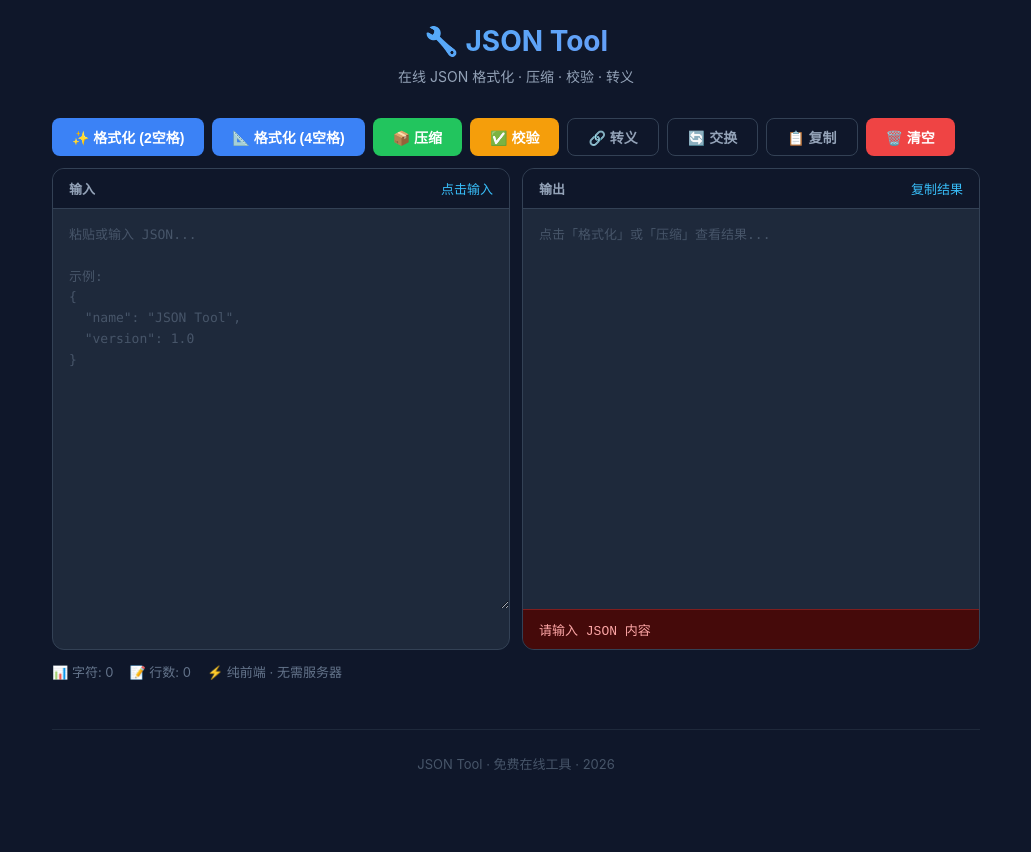
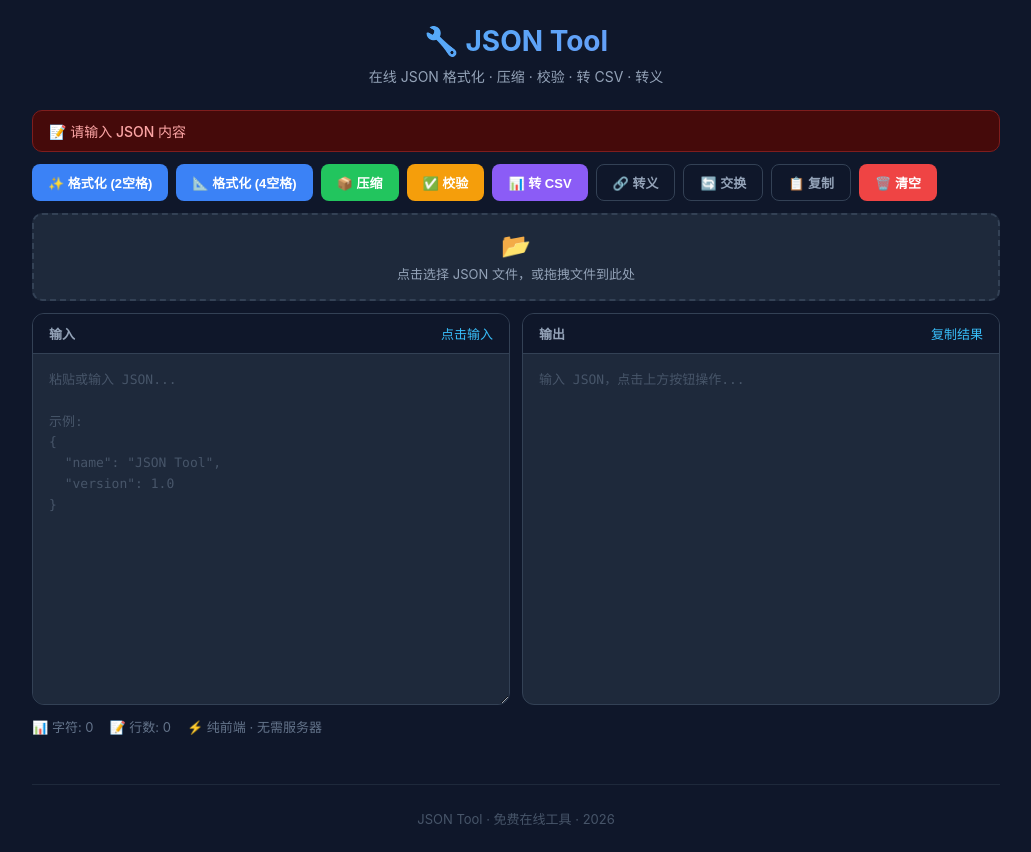
Before and after one commit to 675435543/json-tool, a React (Vite) app: page / in a window 1280 px wide. Both pictures are taken after a click on the button "🔗 转义". Shown: the whole page, without its empty margins (124-1155 px from the left). Before the commit the page ends 800 px from the top, so only its background shows below. Built offline with nearby package versions, Linux system fonts and the light colour scheme.

Commit message:
feat: 新增上传JSON文件 + 拖拽上传 + JSON转CSV

```diff
--- a/src/App.css
+++ b/src/App.css
@@ -12,14 +12,14 @@ body {
 }
 
 .container {
-  max-width: 960px;
+  max-width: 1000px;
   margin: 0 auto;
   padding: 24px 16px;
 }
 
 header {
   text-align: center;
-  margin-bottom: 32px;
+  margin-bottom: 24px;
 }
 
 header h1 {
@@ -36,6 +36,32 @@ header p {
   font-size: 14px;
 }
 
+/* ===== Toast 通知条 ===== */
+.toast {
+  padding: 10px 16px;
+  border-radius: 10px;
+  font-size: 14px;
+  font-weight: 500;
+  margin-bottom: 12px;
+  display: none;
+  align-items: center;
+  gap: 8px;
+}
+.toast.show {
+  display: flex;
+}
+.toast.success {
+  background: #052e16;
+  color: #86efac;
+  border: 1px solid #166534;
+}
+.toast.error {
+  background: #450a0a;
+  color: #fca5a5;
+  border: 1px solid #7f1d1d;
+}
+
+/* ===== 工具栏 ===== */
 .toolbar {
   display: flex;
   gap: 8px;
@@ -44,13 +70,14 @@ header p {
 }
 
 .btn {
-  padding: 8px 20px;
+  padding: 8px 16px;
   border: none;
   border-radius: 8px;
-  font-size: 14px;
+  font-size: 13px;
   font-weight: 600;
   cursor: pointer;
   transition: all 0.15s;
+  white-space: nowrap;
 }
 
 .btn:active {
@@ -99,6 +126,43 @@ header p {
   background: #dc2626;
 }
 
+.btn-purple {
+  background: #8b5cf6;
+  color: white;
+}
+.btn-purple:hover {
+  background: #7c3aed;
+}
+
+/* ===== 上传区域 ===== */
+.upload-zone {
+  border: 2px dashed #334155;
+  border-radius: 10px;
+  padding: 16px;
+  text-align: center;
+  margin-bottom: 12px;
+  cursor: pointer;
+  transition: all 0.2s;
+  background: #1e293b;
+}
+.upload-zone:hover {
+  border-color: #3b82f6;
+  background: #1e3a5f;
+}
+.upload-zone.dragover {
+  border-color: #22c55e;
+  background: #052e16;
+}
+.upload-zone p {
+  color: #94a3b8;
+  font-size: 13px;
+}
+.upload-zone .file-icon {
+  font-size: 24px;
+  margin-bottom: 4px;
+}
+
+/* ===== 编辑器区域 ===== */
 .editor-area {
   display: grid;
   grid-template-columns: 1fr;
@@ -116,6 +180,8 @@ header p {
   border-radius: 12px;
   border: 1px solid #334155;
   overflow: hidden;
+  display: flex;
+  flex-direction: column;
 }
 
 .panel-header {
@@ -128,6 +194,7 @@ header p {
   font-size: 13px;
   font-weight: 600;
   color: #94a3b8;
+  flex-shrink: 0;
 }
 
 .panel-header .action-link {
@@ -141,7 +208,8 @@ header p {
 
 textarea {
   width: 100%;
-  height: 400px;
+  min-height: 350px;
+  flex: 1;
   background: #1e293b;
   border: none;
   color: #e2e8f0;
@@ -160,7 +228,8 @@ textarea::placeholder {
 
 .output-area {
   width: 100%;
-  min-height: 400px;
+  min-height: 350px;
+  flex: 1;
   padding: 16px;
   font-family: 'JetBrains Mono', 'Fira Code', 'Consolas', monospace;
   font-size: 13px;
@@ -170,30 +239,29 @@ textarea::placeholder {
   overflow: auto;
 }
 
-.error-msg {
+/* ===== 底部错误行指示 ===== */
+.error-lines {
   background: #450a0a;
   color: #fca5a5;
-  padding: 10px 16px;
+  padding: 8px 16px;
   font-size: 13px;
   font-family: monospace;
   border-top: 1px solid #7f1d1d;
+  flex-shrink: 0;
+  display: none;
+}
+.error-lines.show {
+  display: block;
 }
 
-.success-msg {
-  background: #052e16;
-  color: #86efac;
-  padding: 10px 16px;
-  font-size: 13px;
-  font-family: monospace;
-  border-top: 1px solid #166534;
-}
-
+/* ===== 底部状态栏 ===== */
 .stats-bar {
   display: flex;
   gap: 16px;
   margin-top: 12px;
   font-size: 13px;
   color: #64748b;
+  flex-wrap: wrap;
 }
 
 .stats-bar span {
@@ -210,12 +278,3 @@ footer {
   font-size: 13px;
   color: #475569;
 }
-
-footer a {
-  color: #38bdf8;
-  text-decoration: none;
-}
-
-.spacer {
-  margin-top: 4px;
-}
--- a/src/App.tsx
+++ b/src/App.tsx
@@ -1,124 +1,244 @@
-import { useState, useCallback, useRef } from 'react'
+import { useState, useCallback, useRef, useEffect } from 'react'
+import type { DragEvent, ChangeEvent } from 'react'
 import './App.css'
 
 function App() {
   const [input, setInput] = useState('')
   const [output, setOutput] = useState('')
-  const [error, setError] = useState('')
-  const [success, setSuccess] = useState('')
+  const [toast, setToast] = useState<{ type: 'success' | 'error'; msg: string } | null>(null)
+  const [errorInfo, setErrorInfo] = useState('')
   const [charCount, setCharCount] = useState(0)
   const [lineCount, setLineCount] = useState(0)
-  const outputRef = useRef<HTMLDivElement>(null)
+  const [dragOver, setDragOver] = useState(false)
+  const toastTimer = useRef<ReturnType<typeof setTimeout>>(null)
+  const textareaRef = useRef<HTMLTextAreaElement>(null)
+  const fileInputRef = useRef<HTMLInputElement>(null)
+
+  // Toast
+  const showToast = useCallback((type: 'success' | 'error', msg: string) => {
+    if (toastTimer.current) clearTimeout(toastTimer.current)
+    setToast({ type, msg })
+    toastTimer.current = setTimeout(() => setToast(null), 3000)
+  }, [])
 
   const updateStats = useCallback((text: string) => {
     setCharCount(text.length)
     setLineCount(text ? text.split('\n').length : 0)
   }, [])
 
-  const handleInputChange = useCallback((e: React.ChangeEvent<HTMLTextAreaElement>) => {
-    const val = e.target.value
-    setInput(val)
-    updateStats(val)
-    setError('')
-    setSuccess('')
-  }, [updateStats])
+  const parseError = useCallback((e: any, jsonStr: string): string => {
+    const msg = (e as Error).message || 'JSON 格式错误'
+    const match = msg.match(/position\s+(\d+)/)
+    if (match) {
+      const pos = parseInt(match[1])
+      const before = jsonStr.slice(0, pos)
+      const line = before.split('\n').length
+      const lastNewline = before.lastIndexOf('\n')
+      const col = pos - lastNewline
+      return `❌ 第 ${line} 行 · 第 ${col} 列: ${msg.replace(/^.*?position\s+\d+\s*/g, '')}`
+    }
+    return `❌ ${msg}`
+  }, [])
 
-  const formatJSON = useCallback((indent: number) => {
-    if (!input.trim()) {
-      setError('请输入 JSON 内容')
+  // ============ 上传文件 ============
+
+  const readFile = useCallback((file: File) => {
+    if (!file.name.endsWith('.json') && file.type !== 'application/json') {
+      showToast('error', `❌ 只支持 .json 文件，你上传的是 ${file.name}`)
+      return
+    }
+    const reader = new FileReader()
+    reader.onload = (e) => {
+      const text = e.target?.result as string
+      setInput(text)
+      updateStats(text)
+      setErrorInfo('')
+      showToast('success', `📂 已加载 ${file.name}`)
+    }
+    reader.onerror = () => {
+      showToast('error', '❌ 文件读取失败')
+    }
+    reader.readAsText(file)
+  }, [updateStats, showToast])
+
+  const handleDragOver = useCallback((e: DragEvent) => {
+    e.preventDefault()
+    e.stopPropagation()
+    setDragOver(true)
+  }, [])
+
+  const handleDragLeave = useCallback((e: DragEvent) => {
+    e.preventDefault()
+    e.stopPropagation()
+    setDragOver(false)
+  }, [])
+
+  const handleDrop = useCallback((e: DragEvent) => {
+    e.preventDefault()
+    e.stopPropagation()
+    setDragOver(false)
+    const files = e.dataTransfer.files
+    if (files.length > 0) {
+      readFile(files[0])
+    }
+  }, [readFile])
+
+  const handleFileSelect = useCallback((e: ChangeEvent<HTMLInputElement>) => {
+    const files = e.target.files
+    if (files && files.length > 0) {
+      readFile(files[0])
+    }
+    e.target.value = ''
+  }, [readFile])
+
+  const handleClickUpload = useCallback(() => {
+    fileInputRef.current?.click()
+  }, [])
+
+  // ============ 操作按钮 ============
+
+  const tryParseJSON = useCallback((trimmed: string): any | null => {
+    try {
+      return JSON.parse(trimmed)
+    } catch {
+      return null
+    }
+  }, [])
+
+  const doFormat = useCallback((indent: number) => {
+    const trimmed = input.trim()
+    if (!trimmed) {
+      showToast('error', '📝 请输入 JSON 内容')
       return
     }
     try {
-      const parsed = JSON.parse(input)
+      const parsed = JSON.parse(trimmed)
       const formatted = JSON.stringify(parsed, null, indent)
       setOutput(formatted)
-      setError('')
-      setSuccess('✅ 格式化成功！')
+      setErrorInfo('')
+      showToast('success', `✅ 已格式化（${indent > 0 ? indent + ' 空格' : '压缩'}）`)
       updateStats(formatted)
     } catch (e: any) {
-      const msg = e.message || 'JSON 格式错误'
-      // Try to extract line/column
-      const match = msg.match(/position\s+(\d+)/)
-      if (match) {
-        const pos = parseInt(match[1])
-        const before = input.slice(0, pos)
-        const line = before.split('\n').length
-        const col = pos - before.lastIndexOf('\n')
-        setError(`❌ 第 ${line} 行 第 ${col} 列: ${msg}`)
-      } else {
-        setError(`❌ ${msg}`)
-      }
-      setSuccess('')
+      const errMsg = parseError(e, trimmed)
+      setErrorInfo(errMsg)
+      showToast('error', errMsg)
     }
-  }, [input, updateStats])
+  }, [input, parseError, showToast, updateStats])
 
-  const handleBeautify = useCallback(() => formatJSON(2), [formatJSON])
-  const handleCompact = useCallback(() => formatJSON(0), [formatJSON])
-  const handleFormat4 = useCallback(() => formatJSON(4), [formatJSON])
+  const handleBeautify = useCallback(() => doFormat(2), [doFormat])
+  const handleCompact = useCallback(() => doFormat(0), [doFormat])
+  const handleFormat4 = useCallback(() => doFormat(4), [doFormat])
 
   const handleValidate = useCallback(() => {
-    if (!input.trim()) {
-      setError('请输入 JSON 内容')
-      setSuccess('')
+    const trimmed = input.trim()
+    if (!trimmed) {
+      showToast('error', '📝 请输入 JSON 内容')
       return
     }
     try {
-      JSON.parse(input)
-      setError('')
-      setSuccess('✅ JSON 格式正确！')
+      JSON.parse(trimmed)
+      setErrorInfo('')
+      showToast('success', '✅ JSON 格式正确！🎉')
     } catch (e: any) {
-      const msg = e.message || 'JSON 格式错误'
-      const match = msg.match(/position\s+(\d+)/)
-      if (match) {
-        const pos = parseInt(match[1])
-        const before = input.slice(0, pos)
-        const line = before.split('\n').length
-        const col = pos - before.lastIndexOf('\n')
-        setError(`❌ 第 ${line} 行 第 ${col} 列: ${msg}`)
-      } else {
-        setError(`❌ ${msg}`)
+      const errMsg = parseError(e, trimmed)
+      setErrorInfo(errMsg)
+      showToast('error', errMsg)
+    }
+  }, [input, parseError, showToast])
+
+  // ============ JSON 转 CSV ============
+
+  const jsonToCSV = useCallback((data: any): string | null => {
+    // 如果是对象，包成数组
+    const arr = Array.isArray(data) ? data : [data]
+    if (arr.length === 0) return null
+
+    // 提取所有字段（以第一个对象的 key 为准）
+    const first = arr[0]
+    if (typeof first !== 'object' || first === null) {
+      return null
+    }
+    const headers = Object.keys(first)
+
+    // 转义 CSV 值
+    const escapeCSV = (val: any): string => {
+      const s = val === null || val === undefined ? '' : String(val)
+      if (s.includes(',') || s.includes('"') || s.includes('\n')) {
+        return `"${s.replace(/"/g, '""')}"`
       }
-      setSuccess('')
+      return s
     }
-  }, [input])
+
+    const rows = arr.map((item: any) => {
+      return headers.map((h) => escapeCSV(item[h])).join(',')
+    })
+
+    return [headers.join(','), ...rows].join('\n')
+  }, [])
+
+  const handleToCSV = useCallback(() => {
+    const trimmed = input.trim()
+    if (!trimmed) {
+      showToast('error', '📝 请输入 JSON 内容')
+      return
+    }
+    const parsed = tryParseJSON(trimmed)
+    if (!parsed) {
+      showToast('error', '❌ JSON 格式错误，请先校验')
+      return
+    }
+    const csv = jsonToCSV(parsed)
+    if (!csv) {
+      showToast('error', '❌ 无法转换：JSON 必须是对象或对象数组')
+      return
+    }
+    setOutput(csv)
+    setErrorInfo('')
+    showToast('success', '✅ 已转换为 CSV！')
+    updateStats(csv)
+  }, [input, tryParseJSON, jsonToCSV, showToast, updateStats])
 
   const handleClear = useCallback(() => {
     setInput('')
     setOutput('')
-    setError('')
-    setSuccess('')
+    setToast(null)
+    setErrorInfo('')
     setCharCount(0)
     setLineCount(0)
   }, [])
 
   const handleCopy = useCallback(() => {
     const text = output || input
-    if (!text) return
+    if (!text) {
+      showToast('error', '📝 没有内容可复制')
+      return
+    }
     navigator.clipboard.writeText(text).then(() => {
-      setSuccess('📋 已复制到剪贴板！')
-      setTimeout(() => {
-        if (output) setSuccess('✅ 格式化成功！')
-        else setSuccess('')
-      }, 1500)
+      showToast('success', '📋 已复制到剪贴板！')
+    }).catch(() => {
+      showToast('error', '❌ 复制失败')
     })
-  }, [output, input])
+  }, [output, input, showToast])
 
   const handleSwap = useCallback(() => {
-    if (!output) return
+    if (!output) {
+      showToast('error', '📝 右侧没有内容可交换')
+      return
+    }
     setInput(output)
     setOutput('')
-    setError('')
-    setSuccess('')
+    setErrorInfo('')
     updateStats(output)
-  }, [output, updateStats])
+  }, [output, updateStats, showToast])
 
   const handleEscape = useCallback(() => {
-    if (!input.trim()) {
-      setError('请输入 JSON 内容')
+    const trimmed = input.trim()
+    if (!trimmed) {
+      showToast('error', '📝 请输入 JSON 内容')
       return
     }
     try {
-      const parsed = JSON.parse(input)
+      const parsed = JSON.parse(trimmed)
       const str = JSON.stringify(parsed)
       const escaped = str
         .replace(/\\/g, '\\\\')
@@ -127,20 +247,39 @@ function App() {
         .replace(/\r/g, '\\r')
         .replace(/\t/g, '\\t')
       setOutput(escaped)
-      setError('')
-      setSuccess('✅ 转义成功！')
+      setErrorInfo('')
+      showToast('success', '✅ 转义成功！')
+      updateStats(escaped)
     } catch (e: any) {
-      setError(`❌ ${e.message}`)
-      setSuccess('')
+      const errMsg = parseError(e, trimmed)
+      setErrorInfo(errMsg)
+      showToast('error', errMsg)
     }
-  }, [input])
+  }, [input, parseError, showToast, updateStats])
+
+  const handleInputChange = useCallback((e: ChangeEvent<HTMLTextAreaElement>) => {
+    const val = e.target.value
+    setInput(val)
+    updateStats(val)
+    setErrorInfo('')
+  }, [updateStats])
+
+  useEffect(() => {
+    return () => {
+      if (toastTimer.current) clearTimeout(toastTimer.current)
+    }
+  }, [])
 
   return (
     <div className="container">
       <header>
         <h1>🔧 JSON Tool</h1>
-        <p>在线 JSON 格式化 · 压缩 · 校验 · 转义</p>
+        <p>在线 JSON 格式化 · 压缩 · 校验 · 转 CSV · 转义</p>
       </header>
+
+      <div className={`toast ${toast ? toast.type : ''} ${toast ? 'show' : ''}`}>
+        {toast?.msg || ''}
+      </div>
 
       <div className="toolbar">
         <button className="btn btn-primary" onClick={handleBeautify}>
@@ -154,6 +293,9 @@ function App() {
         </button>
         <button className="btn btn-warning" onClick={handleValidate}>
           ✅ 校验
+        </button>
+        <button className="btn btn-purple" onClick={handleToCSV}>
+          📊 转 CSV
         </button>
         <button className="btn btn-outline" onClick={handleEscape}>
           🔗 转义
@@ -169,18 +311,38 @@ function App() {
         </button>
       </div>
 
+      {/* 上传区域 */}
+      <div
+        className={`upload-zone ${dragOver ? 'dragover' : ''}`}
+        onDragOver={handleDragOver}
+        onDragLeave={handleDragLeave}
+        onDrop={handleDrop}
+        onClick={handleClickUpload}
+      >
+        <div className="file-icon">📂</div>
+        <p>点击选择 JSON 文件，或拖拽文件到此处</p>
+        <input
+          ref={fileInputRef}
+          type="file"
+          accept=".json,application/json"
+          style={{ display: 'none' }}
+          onChange={handleFileSelect}
+        />
+      </div>
+
       <div className="editor-area">
         <div className="editor-panel">
           <div className="panel-header">
             <span>输入</span>
-            <span className="action-link" onClick={() => document.querySelector<HTMLTextAreaElement>('textarea')?.focus()}>
+            <span className="action-link" onClick={() => textareaRef.current?.focus()}>
               点击输入
             </span>
           </div>
           <textarea
+            ref={textareaRef}
             value={input}
             onChange={handleInputChange}
-            placeholder='粘贴或输入 JSON...&#10;&#10;示例:&#10;{&#10;  "name": "JSON Tool",&#10;  "version": 1.0&#10;}'
+            placeholder={'粘贴或输入 JSON...\n\n示例:\n{\n  "name": "JSON Tool",\n  "version": 1.0\n}'}
             spellCheck={false}
           />
         </div>
@@ -192,15 +354,18 @@ function App() {
               复制结果
             </span>
           </div>
-          <div className="output-area" ref={outputRef}>
+          <div className="output-area">
             {output || (
               <span style={{ color: '#475569' }}>
-                点击「格式化」或「压缩」查看结果...
+                输入 JSON，点击上方按钮操作...
               </span>
             )}
           </div>
-          {error && <div className="error-msg">{error}</div>}
-          {success && !error && <div className="success-msg">{success}</div>}
+          {errorInfo && (
+            <div className="error-lines show">
+              {errorInfo}
+            </div>
+          )}
         </div>
       </div>
 
@@ -211,7 +376,7 @@ function App() {
       </div>
 
       <footer>
-        <p>JSON Tool · 免费在线工具 · {new Date().getFullYear()}</p>
+        JSON Tool · 免费在线工具 · {new Date().getFullYear()}
       </footer>
     </div>
   )
```
